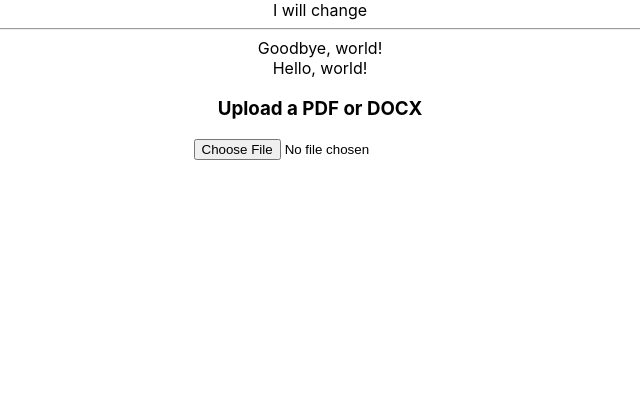
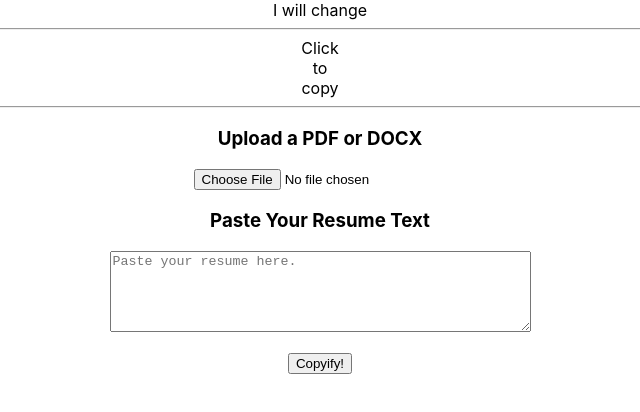
Before and after one commit to ashetonsm/copy-pastapp, a React (Create React App) app: page / in a window 1280 px wide. Shown: the top 412 px of the page, without its empty margins (320-960 px from the left). Built offline with nearby package versions, Linux system fonts and the light colour scheme.

Commit message:
CopyOptions() uses mapping to display TextToCopy

```diff
--- a/src/pages/Home.js
+++ b/src/pages/Home.js
@@ -1,22 +1,51 @@
+import { useState } from "react";
 import { FileUpload } from "../components/FileUpload"
+import { TextInput } from "../components/TextInput";
 import { TextToCopy } from "../components/TextToCopy";
 
 export const Home = () => {
+
+    const [copiableText, updateCopiableText] = useState(["Click", "to", "copy"])
+
+    const updateFromPaste = (rawText) => {
+
+        console.log(rawText)
+
+        if (rawText.includes("\n")) {
+            console.log("Contains newlines")
+
+            const splitText = rawText.split("\n")
+
+            console.log(splitText)
+            updateCopiableText(splitText)
+
+        } else {
+            console.log("Does not contain newlines")
+            const singleLine = []
+            singleLine.push(rawText)
+            updateCopiableText(singleLine)
+        }
+    }
+
+    function CopyOptions() {
+
+        var id = 0
+        var output = copiableText.map((props) =>
+            <TextToCopy key={id++}>{props}</TextToCopy>
+        )
+        return output
+    }
 
     return (
         <>
             <div id="sampleText">I will change</div>
             <hr></hr>
 
-            <TextToCopy>
-                Goodbye, world!
-            </TextToCopy>
-
-            <TextToCopy>
-                Hello, world!
-            </TextToCopy>
+            <CopyOptions />
+            <hr></hr>
 
             <FileUpload />
+            <TextInput updateFromPaste={updateFromPaste} />
         </>
     )
 }
```
